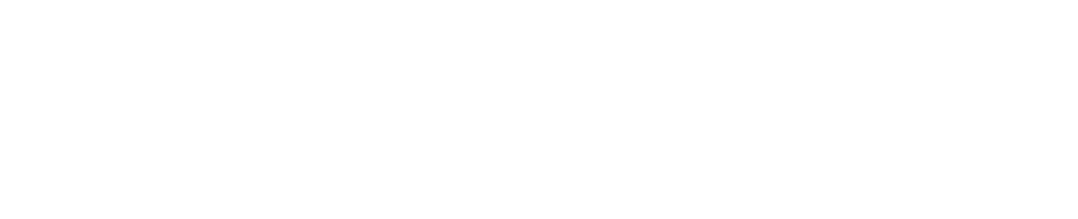
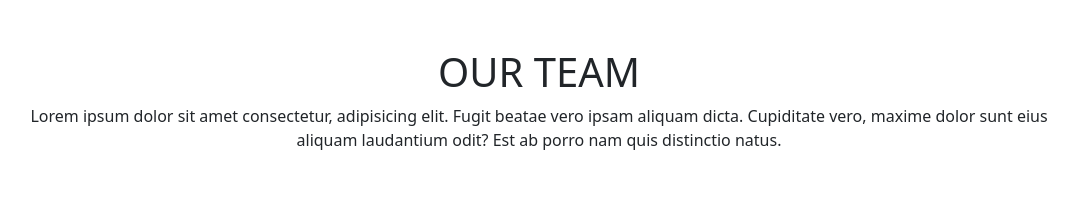
Before and after one commit to AndreazzaRiccardo/js-our-team, a plain HTML site: page index.html in a window 1280 px wide. Shown: the whole page, without its empty margins (101-1179 px from the left). Drawn offline with nearby package versions, Linux system fonts and the light colour scheme.

Commit message:
add: page layout

```diff
--- a/index.html
+++ b/index.html
@@ -12,6 +12,21 @@
 </head>
 <body>
 
+    <div class="container text-center p-5">
+        <h1>OUR TEAM</h1>
+        <p>Lorem ipsum dolor sit amet consectetur, adipisicing elit. Fugit beatae vero ipsam aliquam dicta. Cupiditate vero, maxime dolor sunt eius aliquam laudantium odit? Est ab porro nam quis distinctio natus.</p>
+        <div class="row row-cols-3 g-5 mt-2">
+            <!-- <div class="col">
+                <div class="card" style="width: 18rem;">
+                    <img src="..." class="card-img-top" alt="...">
+                    <div class="card-body">
+                      <p class="card-text">Some quick example text to build on the card title and make up the bulk of the card's content.</p>
+                    </div>
+                  </div>
+            </div> -->
+        </div>
+    </div>
+
     <script src="./js/script.js"></script>
 </body>
 </html>
```
